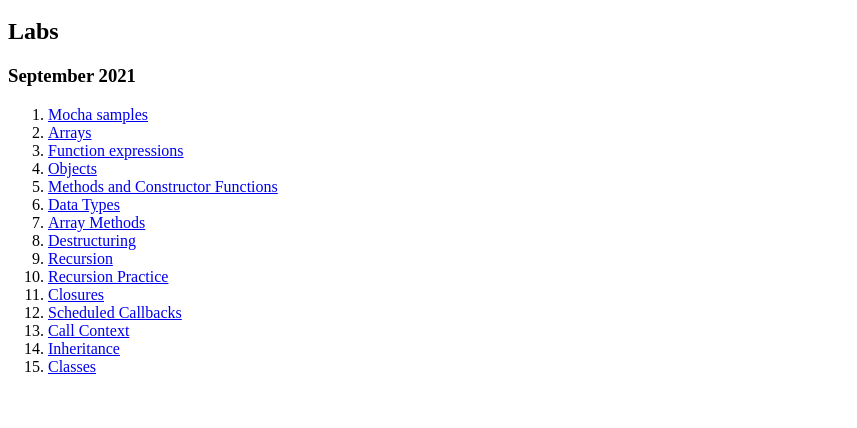
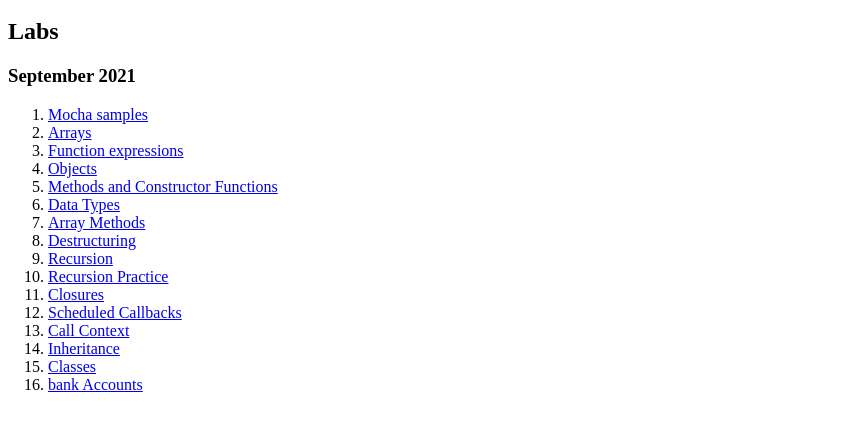
Before and after one commit to samuelBabebe/SamuelBabebe.github.io, a plain HTML site: page index.html in a window 1280 px wide. Shown: the part 48-476 px from the top of the page, without its empty margins (0-857 px from the left). Drawn offline with Linux system fonts and the light colour scheme.

Commit message:
Update index.html

```diff
--- a/index.html
+++ b/index.html
@@ -22,6 +22,8 @@
 		<li><a target="_blank" href="d35callContext/index.html">Call Context</a></li>
 		<li><a target="_blank" href="d41inheritance/index.html">Inheritance</a></li>
 		<li><a target="_blank" href="d42class/index.html">Classes</a></li>
+		<li><a target="_blank" href="lastdayclass/index.html">bank Accounts</a></li>
+
 	</ol>
 </body>
 </html>
```
